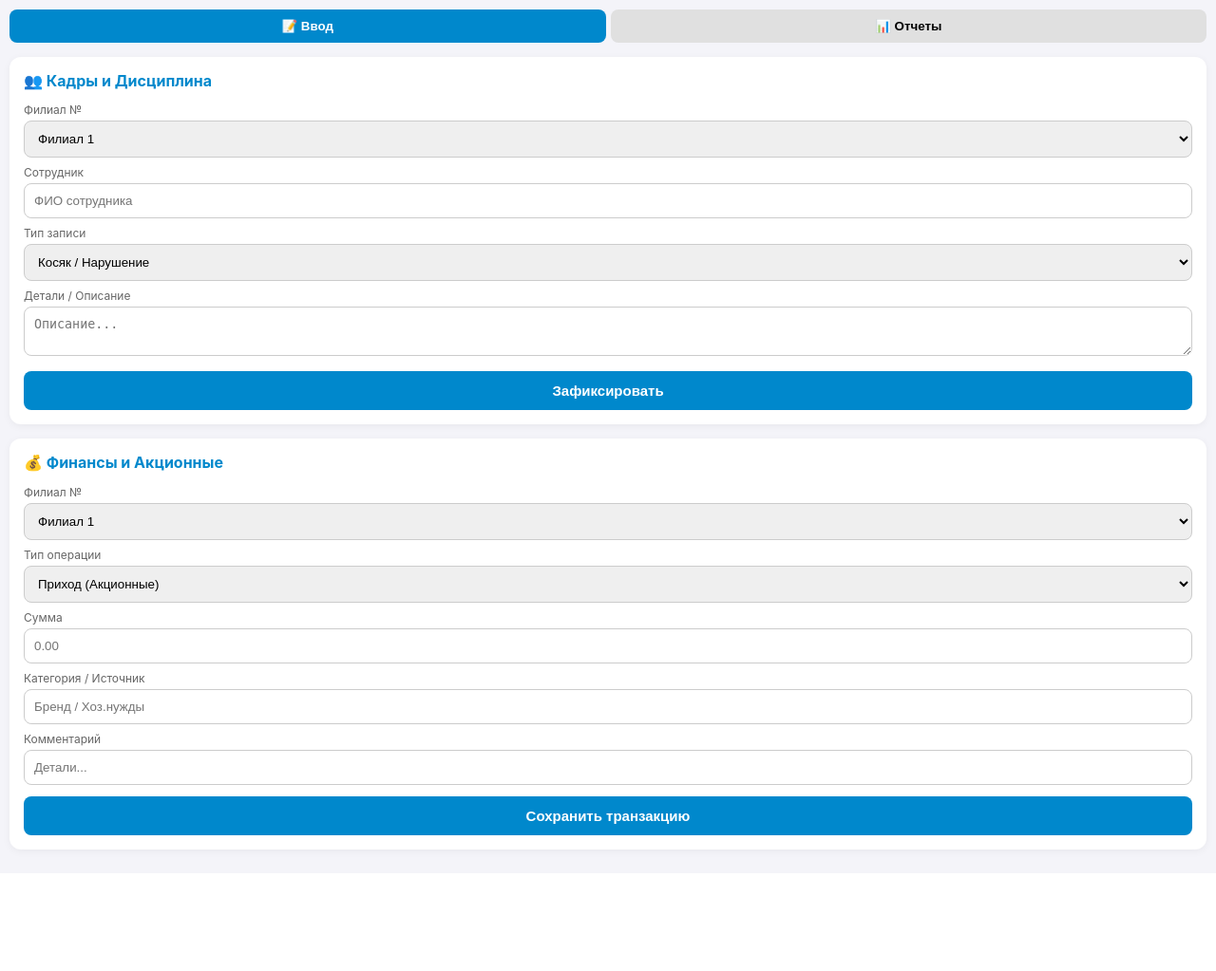
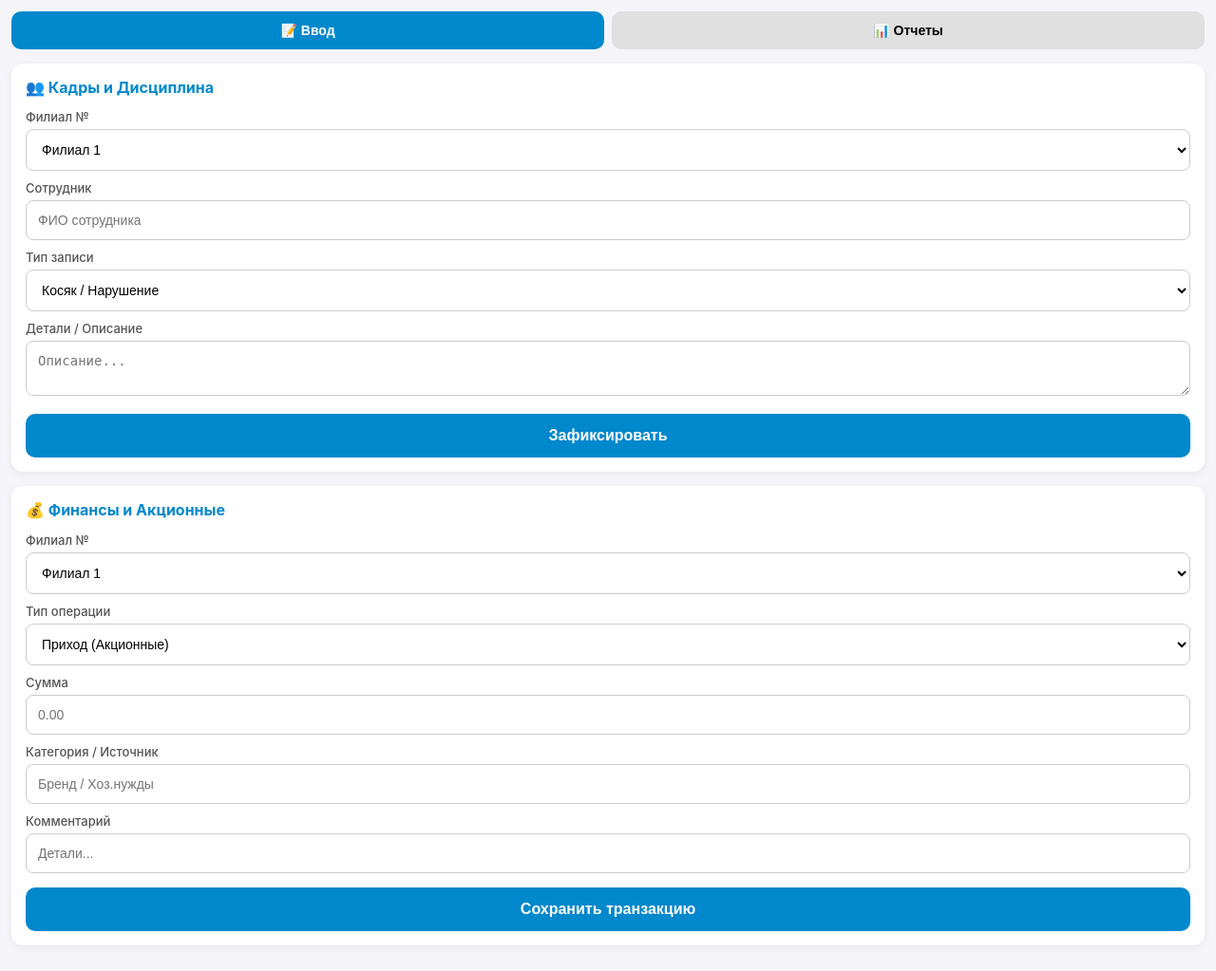
Before and after one commit to aspirees157131-ops/pharmacy-app, a Flask app: page / in a window 1280 px wide. Shown: the whole page at 95% size. Before the commit the page ends 901 px from the top, so only its background shows below. Run offline with Flask 3, Linux system fonts and the light colour scheme; some libraries are stand-ins or nearby versions.

Commit message:
Update index.html

```diff
--- a/templates/index.html
+++ b/templates/index.html
@@ -2,33 +2,40 @@
 <html lang="ru">
 <head>
     <meta charset="UTF-8">
-    <meta name="viewport" content="width=device-width, initial-scale=1.0">
+    <meta name="viewport" content="width=device-width, initial-scale=1.0, user-scalable=no">
     <title>Панель Управления</title>
     <script src="https://telegram.org/js/telegram-web-app.js"></script>
     <style>
-        body { font-family: -apple-system, sans-serif; background: #f4f4f9; padding: 10px; margin: 0; color: #333; }
-        .nav { display: flex; gap: 5px; margin-bottom: 15px; }
-        .nav button { flex: 1; padding: 10px; border: none; background: #e0e0e0; border-radius: 8px; font-weight: bold; cursor: pointer; }
+        * { box-sizing: border-box; -webkit-tap-highlight-color: transparent; }
+        body { font-family: -apple-system, BlinkMacSystemFont, "Segoe UI", Roboto, sans-serif; background: #f4f4f9; padding: 12px; margin: 0; color: #333; }
+        .nav { display: flex; gap: 8px; margin-bottom: 15px; }
+        .nav button { flex: 1; padding: 12px; border: none; background: #e0e0e0; border-radius: 10px; font-weight: bold; font-size: 14px; cursor: pointer; }
         .nav button.active { background: #0088cc; color: white; }
         .tab-content { display: none; }
         .tab-content.active { display: block; }
-        .card { background: #fff; padding: 15px; border-radius: 12px; margin-bottom: 15px; box-shadow: 0 2px 8px rgba(0,0,0,0.05); }
+        .card { background: #fff; padding: 15px; border-radius: 12px; margin-bottom: 15px; box-shadow: 0 2px 8px rgba(0,0,0,0.06); }
         h2 { font-size: 16px; margin-top: 0; color: #0088cc; }
-        label { font-size: 12px; color: #666; display: block; margin-top: 8px; }
-        input, select, textarea { width: 100%; padding: 10px; margin-top: 4px; border: 1px solid #ccc; border-radius: 8px; box-sizing: border-box; }
-        .btn-submit { width: 100%; background: #0088cc; color: #fff; border: none; padding: 12px; border-radius: 8px; font-size: 15px; margin-top: 12px; font-weight: bold; }
-        .btn-excel { width: 100%; background: #27ae60; color: #fff; border: none; padding: 12px; border-radius: 8px; font-size: 15px; font-weight: bold; margin-bottom: 15px; cursor: pointer; }
+        label { font-size: 13px; color: #555; display: block; margin-top: 10px; font-weight: 500; }
+        input, select, textarea { width: 100%; padding: 12px; margin-top: 5px; border: 1px solid #ccc; border-radius: 8px; font-size: 14px; background: #fff; }
+        button.btn-submit { width: 100%; background: #0088cc; color: #fff; border: none; padding: 14px; border-radius: 10px; font-size: 16px; margin-top: 15px; font-weight: bold; cursor: pointer; }
+        button.btn-excel { width: 100%; background: #27ae60; color: #fff; border: none; padding: 14px; border-radius: 10px; font-size: 15px; font-weight: bold; margin-bottom: 15px; cursor: pointer; }
+        button:active { opacity: 0.7; transform: scale(0.98); }
         table { width: 100%; border-collapse: collapse; margin-top: 10px; font-size: 11px; }
         th, td { border: 1px solid #ddd; padding: 6px; text-align: left; }
         th { background: #f0f0f0; }
+        #status-msg { margin-top: 10px; padding: 10px; border-radius: 8px; font-size: 13px; display: none; text-align: center; font-weight: bold; }
+        .status-success { background: #d4edda; color: #155724; }
+        .status-error { background: #f8d7da; color: #721c24; }
     </style>
 </head>
 <body>
 
     <div class="nav">
-        <button id="btn-form" class="active" onclick="switchTab('form')">📝 Ввод</button>
-        <button id="btn-report" onclick="switchTab('report')">📊 Отчеты</button>
+        <button id="btn-form" class="active" type="button" onclick="switchTab('form')">📝 Ввод</button>
+        <button id="btn-report" type="button" onclick="switchTab('report')">📊 Отчеты</button>
     </div>
+
+    <div id="status-msg"></div>
 
     <!-- Вкладка Ввода -->
     <div id="tab-form" class="tab-content active">
@@ -41,17 +48,21 @@
                 <option value="5">Филиал 5</option><option value="6">Филиал 6</option>
                 <option value="7">Филиал 7</option><option value="8">Филиал 8</option>
             </select>
+
             <label>Сотрудник</label>
             <input type="text" id="staff_name" placeholder="ФИО сотрудника">
+
             <label>Тип записи</label>
             <select id="log_type">
                 <option value="Косяк/Нарушение">Косяк / Нарушение</option>
                 <option value="Опоздание">Опоздание</option>
                 <option value="Уход раньше">Уход раньше</option>
             </select>
+
             <label>Детали / Описание</label>
             <textarea id="staff_details" rows="2" placeholder="Описание..."></textarea>
-            <button class="btn-submit" onclick="sendStaffLog()">Зафиксировать</button>
+
+            <button class="btn-submit" type="button" onclick="sendStaffLog()">Зафиксировать</button>
         </div>
 
         <div class="card">
@@ -63,24 +74,29 @@
                 <option value="5">Филиал 5</option><option value="6">Филиал 6</option>
                 <option value="7">Филиал 7</option><option value="8">Филиал 8</option>
             </select>
+
             <label>Тип операции</label>
             <select id="trans_type">
                 <option value="Приход (Акция)">Приход (Акционные)</option>
                 <option value="Расход">Расход</option>
             </select>
+
             <label>Сумма</label>
             <input type="number" id="amount" placeholder="0.00">
+
             <label>Категория / Источник</label>
             <input type="text" id="category" placeholder="Бренд / Хоз.нужды">
+
             <label>Комментарий</label>
             <input type="text" id="fin_comment" placeholder="Детали...">
-            <button class="btn-submit" onclick="sendFinance()">Сохранить транзакцию</button>
+
+            <button class="btn-submit" type="button" onclick="sendFinance()">Сохранить транзакцию</button>
         </div>
     </div>
 
     <!-- Вкладка Отчетов -->
     <div id="tab-report" class="tab-content">
-        <button class="btn-excel" onclick="sendExcelToTelegram()">📩 Отправить Excel в чат Telegram</button>
+        <button class="btn-excel" type="button" onclick="sendExcelToTelegram()">📩 Отправить Excel в чат Telegram</button>
 
         <div class="card">
             <h2>Последние нарушения</h2>
@@ -104,14 +120,28 @@
     </div>
 
     <script>
-        const tg = window.Telegram.WebApp;
-        tg.expand();
+        const tg = window.Telegram ? window.Telegram.WebApp : null;
+        if (tg) {
+            tg.expand();
+            tg.ready();
+        }
+
+        function showMessage(text, isError = false) {
+            const msgBox = document.getElementById('status-msg');
+            msgBox.innerText = text;
+            msgBox.className = isError ? 'status-error' : 'status-success';
+            msgBox.style.display = 'block';
+            setTimeout(() => { msgBox.style.display = 'none'; }, 4000);
+            if (tg && tg.showAlert) {
+                tg.showAlert(text);
+            }
+        }
 
         function switchTab(tab) {
             document.querySelectorAll('.tab-content').forEach(el => el.classList.remove('active'));
             document.querySelectorAll('.nav button').forEach(el => el.classList.remove('active'));
 
-            if(tab === 'form') {
+            if (tab === 'form') {
                 document.getElementById('tab-form').classList.add('active');
                 document.getElementById('btn-form').classList.add('active');
             } else {
@@ -126,23 +156,28 @@
                 .then(res => res.json())
                 .then(data => {
                     let staffHtml = '';
-                    data.staff.forEach(r => {
-                        staffHtml += `<tr><td>${r[4]}</td><td>${r[0]}</td><td>${r[1]}</td><td>${r[2]}</td><td>${r[3]}</td></tr>`;
-                    });
+                    if (data.staff) {
+                        data.staff.forEach(r => {
+                            staffHtml += `<tr><td>${r[4] || ''}</td><td>${r[0]}</td><td>${r[1]}</td><td>${r[2]}</td><td>${r[3]}</td></tr>`;
+                        });
+                    }
                     document.getElementById('staff-table').innerHTML = staffHtml;
 
                     let finHtml = '';
-                    data.finance.forEach(r => {
-                        finHtml += `<tr><td>${r[5]}</td><td>${r[0]}</td><td>${r[1]}</td><td>${r[2]}</td><td>${r[3]}</td></tr>`;
-                    });
+                    if (data.finance) {
+                        data.finance.forEach(r => {
+                            finHtml += `<tr><td>${r[5] || ''}</td><td>${r[0]}</td><td>${r[1]}</td><td>${r[2]}</td><td>${r[3]}</td></tr>`;
+                        });
+                    }
                     document.getElementById('finance-table').innerHTML = finHtml;
-                });
+                })
+                .catch(err => showMessage("Ошибка загрузки отчетов: " + err, true));
         }
 
         function sendExcelToTelegram() {
-            const chatId = tg.initDataUnsafe?.user?.id;
-            if(!chatId) {
-                tg.showAlert("Ошибка: Не удалось определить ваш Telegram ID.");
+            const chatId = tg?.initDataUnsafe?.user?.id;
+            if (!chatId) {
+                showMessage("Ошибка: Не удалось определить ваш Telegram ID (запустите через бота)", true);
                 return;
             }
             fetch('/api/send_excel_telegram', {
@@ -152,12 +187,13 @@
             })
             .then(res => res.json())
             .then(data => {
-                if(data.status === 'ok') {
-                    tg.showAlert("✅ Отчёт успешно отправлен вам в чат с ботом!");
+                if (data.status === 'ok') {
+                    showMessage("✅ Отчёт успешно отправлен в ваш чат с ботом!");
                 } else {
-                    tg.showAlert("Ошибка при отправке файла.");
+                    showMessage("Ошибка при отправке файла: " + (data.message || ''), true);
                 }
-            });
+            })
+            .catch(err => showMessage("Ошибка запроса: " + err, true));
         }
 
         function sendStaffLog() {
@@ -171,10 +207,13 @@
                 method: 'POST',
                 headers: {'Content-Type': 'application/json'},
                 body: JSON.stringify(data)
-            }).then(() => {
-                tg.showAlert('Запись сохранена!');
+            })
+            .then(res => res.json())
+            .then(() => {
+                showMessage('Запись нарушений сохранена!');
                 document.getElementById('staff_details').value = '';
-            });
+            })
+            .catch(err => showMessage("Ошибка сохранения: " + err, true));
         }
 
         function sendFinance() {
@@ -189,11 +228,14 @@
                 method: 'POST',
                 headers: {'Content-Type': 'application/json'},
                 body: JSON.stringify(data)
-            }).then(() => {
-                tg.showAlert('Финансовая запись сохранена!');
+            })
+            .then(res => res.json())
+            .then(() => {
+                showMessage('Финансовая запись сохранена!');
                 document.getElementById('amount').value = '';
                 document.getElementById('fin_comment').value = '';
-            });
+            })
+            .catch(err => showMessage("Ошибка сохранения: " + err, true));
         }
     </script>
 </body>
```
